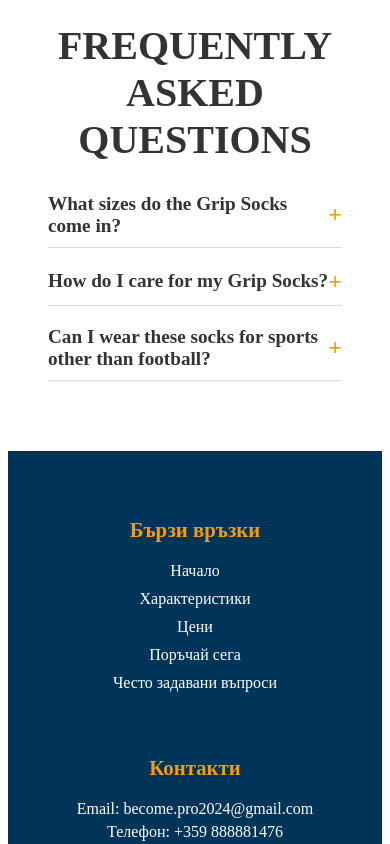
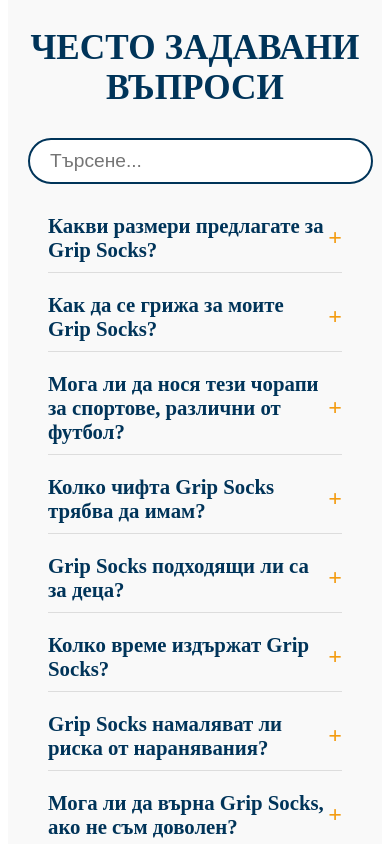
Before and after one commit to al-badarin/Grip-Socks-BecomePro-Website, a React (Vite) app in the folder grip-socks-becomepro/: page / in a window 390 px wide. Shown: the part 5220-6064 px from the top of the page. Built offline with nearby package versions, Linux system fonts and the light colour scheme.

Commit message:
update faq section

```diff
--- a/grip-socks-becomepro/src/components/FAQ/FAQ.jsx
+++ b/grip-socks-becomepro/src/components/FAQ/FAQ.jsx
@@ -3,6 +3,7 @@ import styles from './FAQ.module.css';
 
 const FAQ = () => {
   const [activeIndex, setActiveIndex] = useState(null);
+  const [searchTerm, setSearchTerm] = useState('');
 
   const toggleFAQ = (index) => {
     setActiveIndex(activeIndex === index ? null : index);
@@ -10,27 +11,75 @@ const FAQ = () => {
 
   const faqs = [
     {
-      question: 'What sizes do the Grip Socks come in?',
+      question: 'Какви размери предлагате за Grip Socks?',
       answer:
-        'Our Grip Socks are available in multiple sizes, ranging from small to extra-large, to fit all foot sizes.',
+        'Нашите Grip Socks се предлагат в различни размери, от малки до екстра големи, за да паснат на всички размери крака.',
     },
     {
-      question: 'How do I care for my Grip Socks?',
+      question: 'Как да се грижа за моите Grip Socks?',
       answer:
-        'For best results, wash your Grip Socks in cold water and let them air dry. Avoid using bleach or fabric softeners.',
+        'За най-добри резултати, изперете вашите Grip Socks в студена вода и ги оставете да изсъхнат на въздух. Избягвайте използването на белина или омекотители.',
     },
     {
-      question: 'Can I wear these socks for sports other than football?',
+      question: 'Мога ли да нося тези чорапи за спортове, различни от футбол?',
       answer:
-        'Yes! While our Grip Socks are designed for football, they are versatile and can be used for other sports like basketball, running, and more.',
+        'Да! Въпреки че нашите Grip Socks са проектирани за футбол, те са универсални и могат да се използват и за други спортове като баскетбол, бягане и други.',
+    },
+    {
+      question: 'Колко чифта Grip Socks трябва да имам?',
+      answer:
+        'Препоръчваме поне три чифта, за да можете да ги използвате редовно, докато единият се пере.',
+    },
+    {
+      question: 'Grip Socks подходящи ли са за деца?',
+      answer:
+        'Да, нашите Grip Socks са налични в размери, подходящи за деца и юноши.',
+    },
+    {
+      question: 'Колко време издържат Grip Socks?',
+      answer:
+        'С правилна грижа, нашите Grip Socks могат да издържат много сезони, без да губят качествата си.',
+    },
+    {
+      question: 'Grip Socks намаляват ли риска от наранявания?',
+      answer:
+        'Да, нашите Grip Socks осигуряват по-добро сцепление и стабилност, което може да помогне за предотвратяване на наранявания.',
+    },
+    {
+      question: 'Мога ли да върна Grip Socks, ако не съм доволен?',
+      answer:
+        'Да, предлагаме 30-дневен период за връщане, ако не сте доволни от покупката си.',
+    },
+    {
+      question: 'Какви са методите за плащане?',
+      answer:
+        'Приемаме различни методи за плащане, включително кредитни карти, дебитни карти и PayPal.',
+    },
+    {
+      question: 'Имате ли отстъпки при закупуване на повече от 5 чифта?',
+      answer:
+        'Да, предлагаме отстъпки при закупуване на по-голямо количество. Свържете се с нас за повече информация.',
     },
   ];
 
+  const filteredFAQs = faqs.filter((faq) =>
+    faq.question.toLowerCase().includes(searchTerm.toLowerCase()) ||
+    faq.answer.toLowerCase().includes(searchTerm.toLowerCase())
+  );
+
   return (
     <section id="faq" className={styles.faq}>
-      <h2 className={styles.sectionTitle}>Frequently Asked Questions</h2>
+      <h2 className={styles.sectionTitle}>Често задавани въпроси</h2>
+      <input
+        type="text"
+        placeholder="Търсене..."
+        className={styles.searchBar}
+        value={searchTerm}
+        onChange={(e) => setSearchTerm(e.target.value)}
+      />
       <div className={styles.faqContainer}>
-        {faqs.map((faq, index) => (
+        {filteredFAQs.length > 0 ? (
+          filteredFAQs.map((faq, index) => (
             <div key={index} className={styles.faqItem}>
               <div className={styles.question} onClick={() => toggleFAQ(index)}>
                 {faq.question}
@@ -42,7 +91,10 @@ const FAQ = () => {
                 <div className={styles.answer}>{faq.answer}</div>
               )}
             </div>
-        ))}
+          ))
+        ) : (
+          <p className={styles.noResults}>Няма намерени резултати.</p>
+        )}
       </div>
     </section>
   );
--- a/grip-socks-becomepro/src/components/FAQ/FAQ.module.css
+++ b/grip-socks-becomepro/src/components/FAQ/FAQ.module.css
@@ -1,15 +1,31 @@
 .faq {
-  padding: 50px 20px;
-  background-color: #fff;
+  padding: 60px 20px;
+  background-color: #f9f9f9; /* Light background for contrast */
   text-align: center;
 }
 
 .sectionTitle {
-  font-size: 2.5rem;
+  font-size: 2.8rem;
   margin-bottom: 30px;
-  color: #333;
+  color: #003459; /* Navy blue color */
   font-weight: bold;
   text-transform: uppercase;
+}
+
+.searchBar {
+  padding: 10px 20px;
+  font-size: 1.2rem;
+  border-radius: 25px;
+  border: 2px solid #003459; /* Navy blue border */
+  margin-bottom: 30px;
+  width: 80%;
+  max-width: 500px;
+  outline: none;
+  transition: border-color 0.3s ease;
+}
+
+.searchBar:focus {
+  border-color: #f39c12; /* Gold color on focus */
 }
 
 .faqContainer {
@@ -22,28 +38,44 @@
   margin-bottom: 20px;
   border-bottom: 1px solid #ddd;
   padding-bottom: 10px;
+  transition: border-color 0.3s ease;
+}
+
+.faqItem:hover {
+  border-bottom: 1px solid #f39c12; /* Gold border on hover */
 }
 
 .question {
-  font-size: 1.2rem;
+  font-size: 1.4rem;
   font-weight: bold;
-  color: #333;
+  color: #003459; /* Navy blue color */
   cursor: pointer;
   display: flex;
   justify-content: space-between;
   align-items: center;
+  transition: color 0.3s ease;
+}
+
+.question:hover {
+  color: #f39c12; /* Gold color on hover */
 }
 
 .answer {
-  font-size: 1rem;
+  font-size: 1.1rem;
   color: #666;
   margin-top: 10px;
-  line-height: 1.5;
+  line-height: 1.6;
 }
 
 .toggleIcon {
   font-size: 1.5rem;
-  color: #f39c12;
+  color: #f39c12; /* Gold color for the toggle icon */
+}
+
+.noResults {
+  font-size: 1.2rem;
+  color: #003459;
+  font-weight: bold;
 }
 
 /* Responsive Design */
@@ -51,4 +83,22 @@
   .faqContainer {
     padding: 0 20px;
   }
+
+  .searchBar {
+    width: 90%;
+  }
 }
+
+@media (max-width: 480px) {
+  .sectionTitle {
+    font-size: 2.2rem;
+  }
+
+  .question {
+    font-size: 1.3rem;
+  }
+
+  .answer {
+    font-size: 1rem;
+  }
+}
```
Lines whose indentation alone changed are shown as unchanged.
